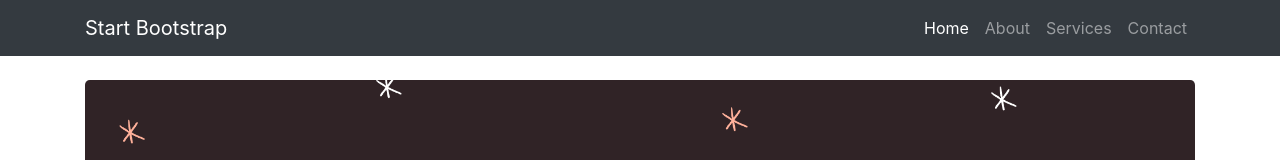
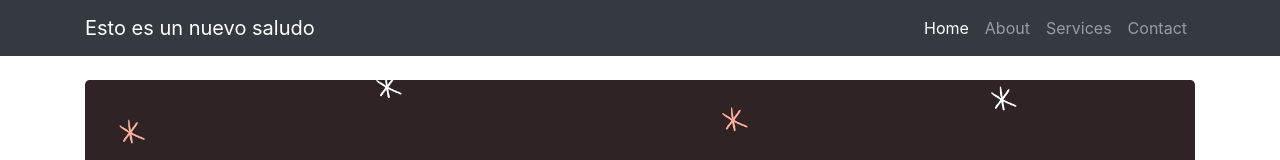
Before and after one commit to mars8256/Ejemplo2, a plain HTML site: page index.html in a window 1280 px wide. Shown: the top 160 px of the page. Drawn offline with nearby package versions, Linux system fonts and the light colour scheme.

Commit message:
se modificó saludo

```diff
--- a/index.html
+++ b/index.html
@@ -24,7 +24,7 @@
         <!-- Navigation-->
         <nav class="navbar navbar-expand-lg navbar-dark bg-dark">
             <div class="container">
-                <a class="navbar-brand" href="#!">Start Bootstrap</a>
+                <a class="navbar-brand" href="#!">Esto es un nuevo saludo</a>
                 <button class="navbar-toggler" type="button" data-toggle="collapse" data-target="#navbarResponsive" aria-controls="navbarResponsive" aria-expanded="false" aria-label="Toggle navigation"><span class="navbar-toggler-icon"></span></button>
                 <div class="collapse navbar-collapse" id="navbarResponsive">
                     <ul class="navbar-nav ml-auto">
```
